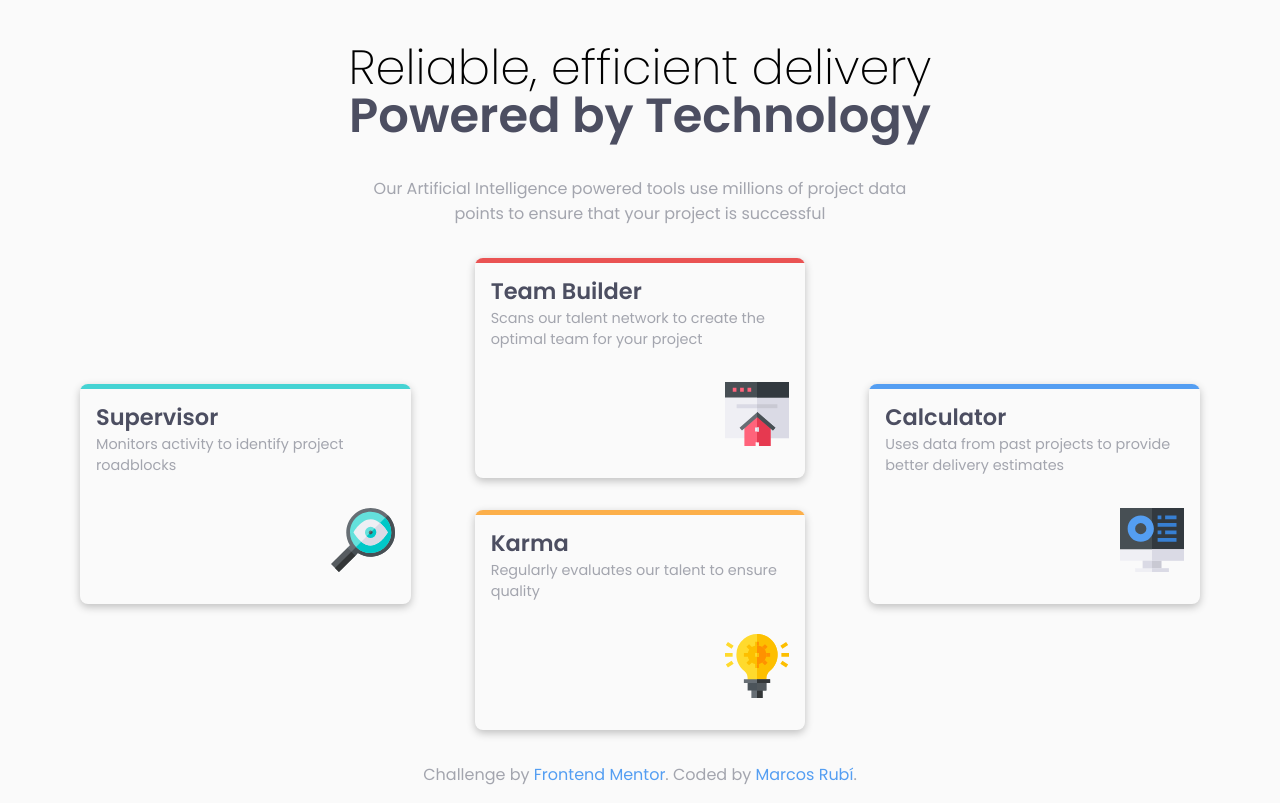
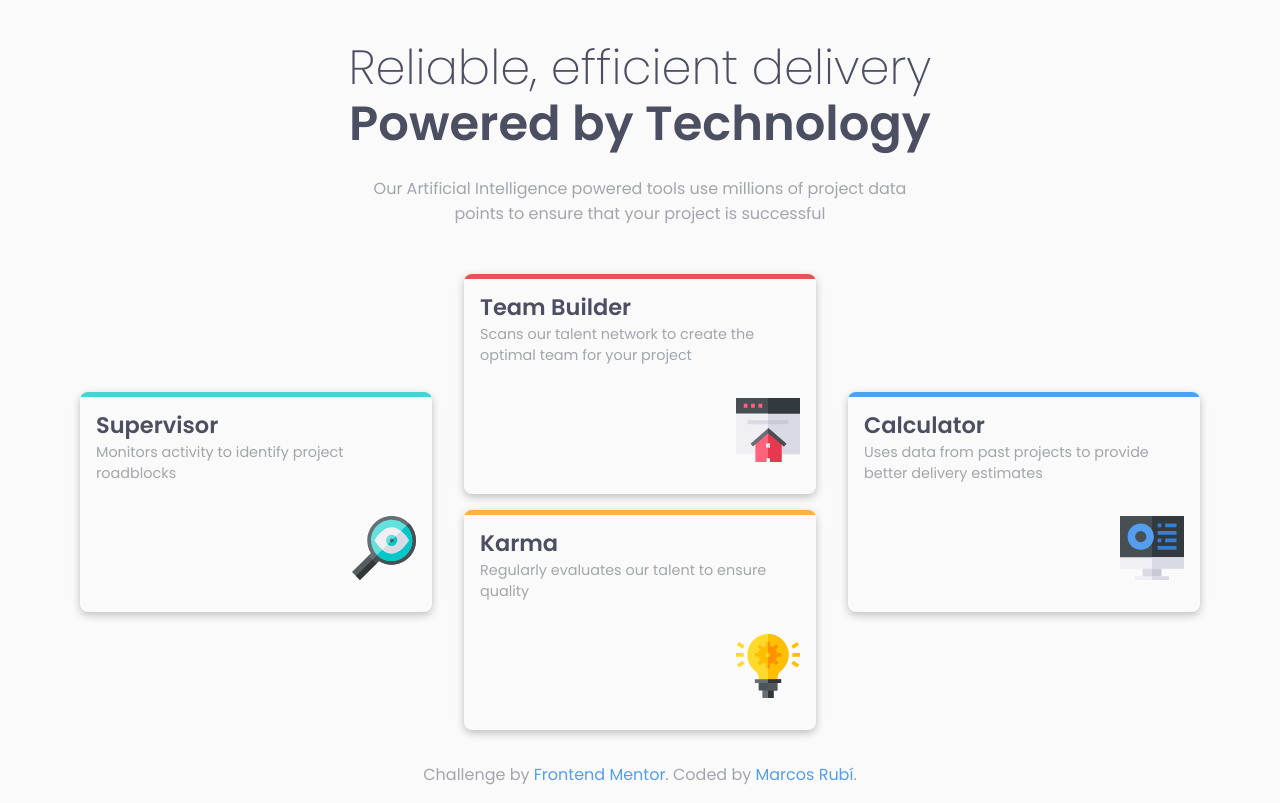
Before and after one commit to MarcosRubi/Four-card-feature-section, a plain HTML site: page index.html in a window 1280 px wide. Drawn offline with Linux system fonts and the light colour scheme.

Commit message:
Mejoras en SEO

```diff
--- a/css/main.css
+++ b/css/main.css
@@ -20,18 +20,17 @@ body {
 	font-size: 15px;
 	background-color: var(--Very-Light-Gray);
 }
-span {
-	font-weight: 200;
-	font-size: 1.5rem;
-}
 
 h1 {
 	font-size: 1.5rem;
 	margin-bottom: 1rem;
+	font-weight: 200;
+}
+span {
+	font-weight: 900;
 }
 h1,
 h2 {
-	font-weight: 900;
 	color: var(--Very-Dark-Blue);
 }
 p {
@@ -66,6 +65,7 @@ section::after {
 	-o-transition: width 1s 1s;
 	transition: width 1s 1s;
 }
+
 section:first-child::after {
 	background-color: var(--Cyan);
 }
@@ -109,6 +109,7 @@ section:last-child::after {
 	-ms-flex-pack: center;
 	justify-content: center;
 }
+
 .py-1 {
 	padding: 2rem 0 1rem 0;
 }
@@ -136,7 +137,7 @@ p,
 span,
 img,
 section,
-footer p{
+footer p {
 	opacity: 0;
 }
 
@@ -178,9 +179,10 @@ section img.visible {
 section.visible::after {
 	width: 100%;
 }
-footer p.visible{
+footer p.visible {
 	opacity: 1;
-	animation:  visible .5s linear;
+	-webkit-animation: visible 0.5s linear;
+	animation: visible 0.5s linear;
 }
 @-webkit-keyframes visible {
 	0%,
@@ -205,39 +207,43 @@ footer p.visible{
 	h1,
 	span {
 		font-size: 3rem;
+		margin: 0;
 	}
-	h1 {
-		-webkit-transform: translateY(-1.5rem);
-		-ms-transform: translateY(-1.5rem);
-		transform: translateY(-1.5rem);
-		margin: 0;
+	h1 span {
+		display: inline-block;
+		-webkit-transform: translateY(-1rem);
+		-ms-transform: translateY(-1rem);
+		transform: translateY(-1rem);
 	}
 	p {
 		max-width: 35rem;
 		margin: 0 auto;
 	}
-	.col-3-lg {
+	header {
+		margin-bottom: 3rem;
+	}
+	.d-grid {
+		-ms-grid-columns: 1fr 0 1fr 0 1fr;
 		grid-template-columns: repeat(3, 1fr);
+		-ms-grid-rows: 1fr 1rem 1fr;
+		grid-template-rows: repeat(2, 1fr);
+		grid-template-areas:
+			"supervisor  builder calculator"
+			"supervisor karma calculator";
+		gap: 1rem 0;
 	}
 	section:first-child {
 		margin-top: 0rem;
-		-ms-grid-row: 2;
-		-ms-grid-row-span: 2;
-		grid-row: 2/4;
+		grid-area: supervisor;
 	}
 	section:nth-child(2) {
-		-ms-grid-row: 2;
-		-ms-grid-row-span: 1;
-		grid-row: 2/3;
+		grid-area: builder;
 	}
 	section:nth-child(3) {
-		-ms-grid-row: 3;
-		grid-row: 3;
+		grid-area: karma;
 	}
 	section:last-child {
-		-ms-grid-row: 2;
-		-ms-grid-row-span: 2;
-		grid-row: 2 / 4;
+		grid-area: calculator;
 	}
 	section {
 		-ms-flex-item-align: center;
--- a/index.html
+++ b/index.html
@@ -22,16 +22,21 @@
 	</head>
 	<body>
 		<main class="main-container">
+			<header>
 				<div class="text-center">
-				<span>Reliable, efficient delivery</span>
-				<h1>Powered by Technology</h1>
+					<h1>
+						Reliable, efficient delivery
+						<br />
+						<span>Powered by Technology</span>
+					</h1>
 					<p>
-					Our Artificial Intelligence powered tools use millions of
-					project data points to ensure that your project is
+						Our Artificial Intelligence powered tools use millions
+						of project data points to ensure that your project is
 						successful
 					</p>
 				</div>
-			<div class="d-grid jc-center col-3-lg">
+			</header>
+			<div class="d-grid jc-center">
 				<section>
 					<h2>Supervisor</h2>
 					<p>Monitors activity to identify project roadblocks</p>
@@ -39,6 +44,7 @@
 						<img
 							src="images/icon-supervisor.svg"
 							alt="Icon Supervisor"
+							aria-hidden="true"
 						/>
 					</div>
 				</section>
@@ -52,6 +58,7 @@
 						<img
 							src="images/icon-team-builder.svg"
 							alt="Icon Team Builder"
+							aria-hidden="true"
 						/>
 					</div>
 				</section>
@@ -59,7 +66,7 @@
 					<h2>Karma</h2>
 					<p>Regularly evaluates our talent to ensure quality</p>
 					<div class="d-flex jc-end py-1">
-						<img src="images/icon-karma.svg" alt="Icon Karma" />
+						<img src="images/icon-karma.svg" alt="Icon Karma"  aria-hidden="true"/>
 					</div>
 				</section>
 				<section>
@@ -72,10 +79,12 @@
 						<img
 							src="images/icon-calculator.svg"
 							alt="Icon Calculator"
+							aria-hidden="true"
 						/>
 					</div>
 				</section>
 			</div>
+		</main>
 		<footer>
 			<p class="attribution text-center">
 				Challenge by
@@ -89,7 +98,6 @@
 				>.
 			</p>
 		</footer>
-		</main>
 
 		<script src="js/scripts.js"></script>
 	</body>
```
Lines whose indentation alone changed are shown as unchanged.
